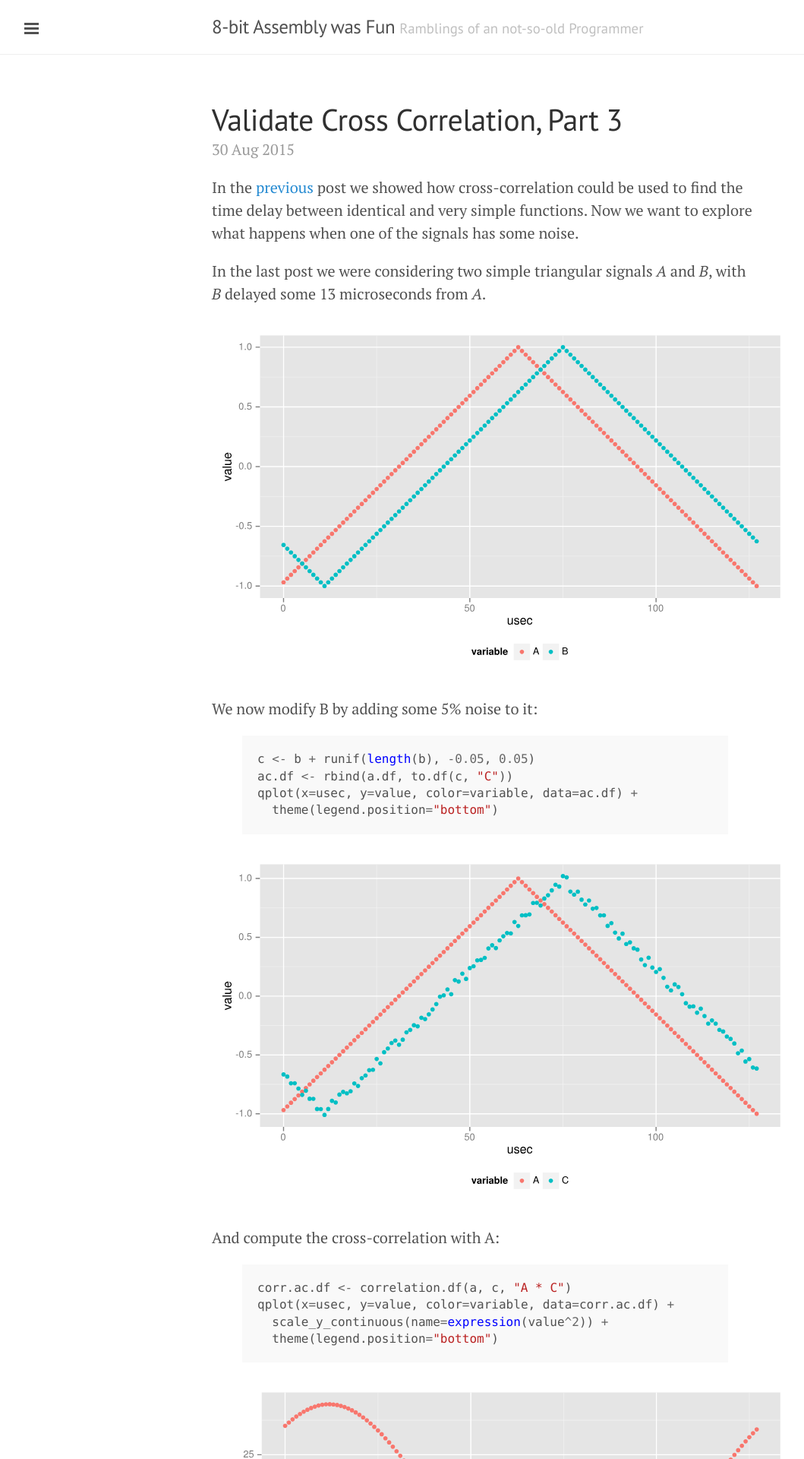
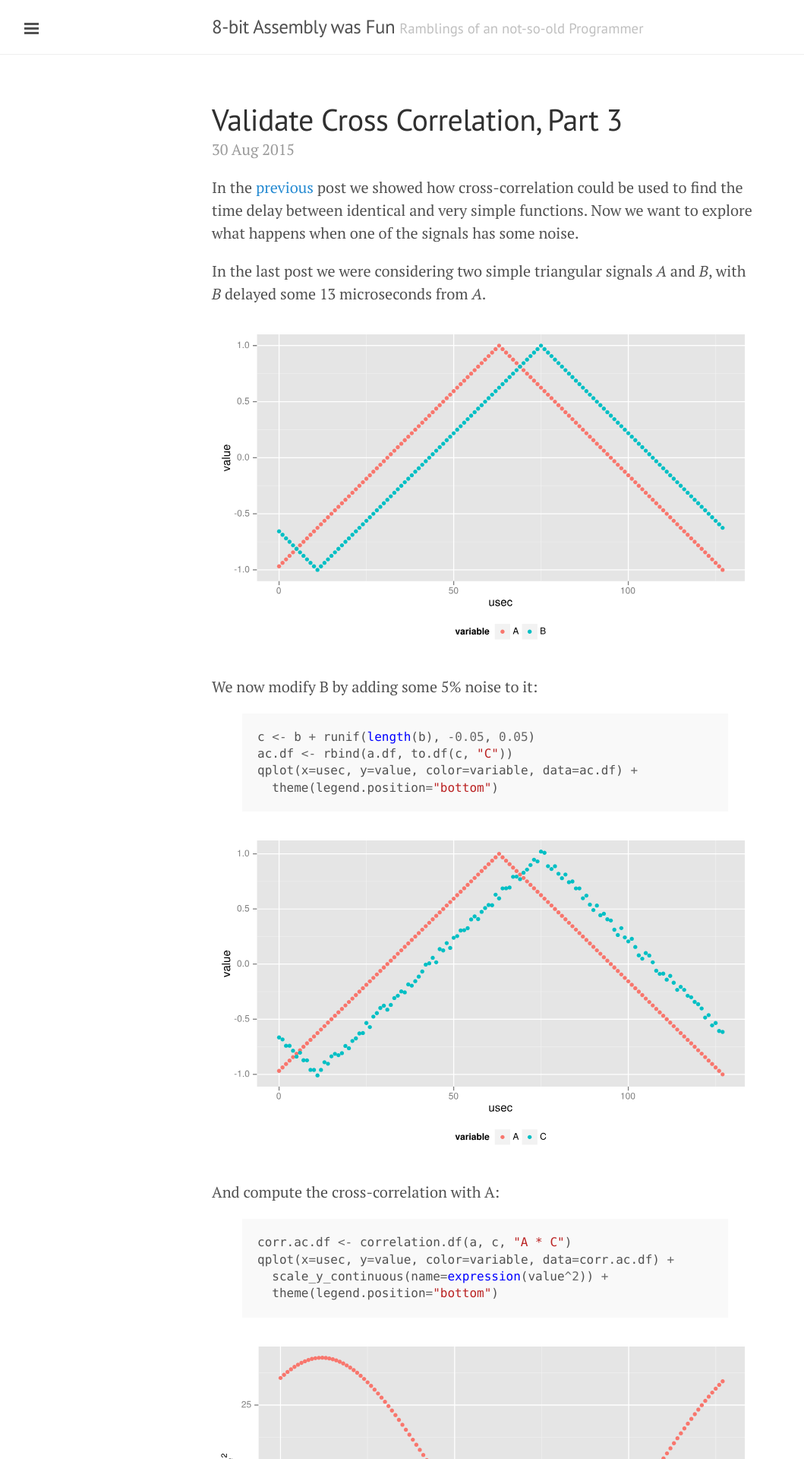
Before and after one commit to coryan/coryan.github.io, a Jekyll site: the page built from _posts/2015-08-30-validate-cross-correlation-part-3.md, in a window 1280 px wide. Shown: the top 1920 px of the page at 76% size, without its empty margins (1-1060 px from the left). Built offline with Jekyll 4.4.1, drawn with Linux system fonts in a browser that asks for light colours.

Commit message:
Made all images responsive via CSS

```diff
--- a/_includes/head.html
+++ b/_includes/head.html
@@ -17,6 +17,7 @@
   <link rel="stylesheet" href="/public/css/poole.css">
   <link rel="stylesheet" href="/public/css/pygments.css">
   <link rel="stylesheet" href="/public/css/lanyon.css">
+  <link rel="stylesheet" href="/public/css/post-images.css">
   <link rel="stylesheet" href="http://fonts.googleapis.com/css?family=PT+Serif:400,400italic,700|PT+Sans:400">
 
   <!-- Icons -->
--- /dev/null
+++ b/public/css/post-images.css
@@ -0,0 +1,8 @@
+/*
+ * Make images in posts scale to 100% of the width.  Because most of
+ * my images are SVG, they tend to have predefined width in inches.
+ * This makes them responsive to the browsing window size.
+ */
+.post img {
+    width: 100%;
+}
```
